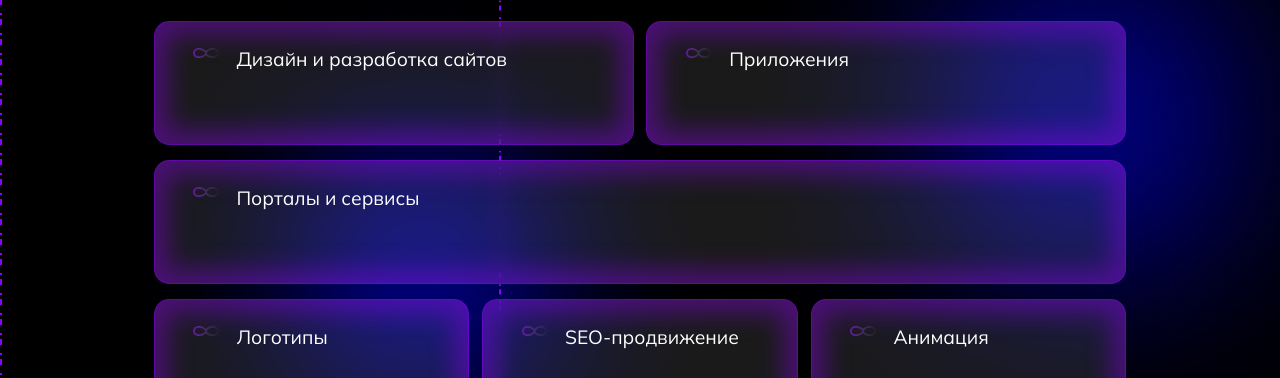
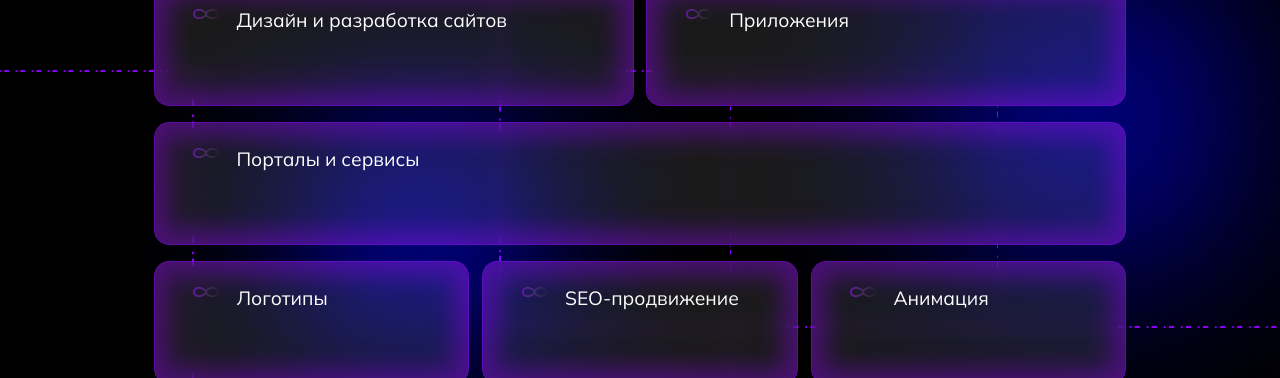
Before and after one commit to WebEvolutionApp/Front, a React (Vite) app: page / in a window 1280 px wide. Shown: the part 2343-2721 px from the top of the page. Built offline with nearby package versions, Linux system fonts and the light colour scheme.

Commit message:
purple lines added

```diff
--- a/src/components/OurServices/OurServices.jsx
+++ b/src/components/OurServices/OurServices.jsx
@@ -6,8 +6,8 @@ import ellipseThree from "../../assets/images/Ellipse3.3.png";
 import ellipseFour from "../../assets/images/Ellipse2.png";
 import TextWindow from "../ui/TextWindow/TextWindow";
 import infinite from "../../assets/images/Infinite.png";
-import lineFour from '../../assets/images/LineFour.png';
-
+import lineFour from '../../assets/images/LineOne.png';
+import lineSix from '../../assets/images/LineSix.png';
 
 
 export function OurServices() {
@@ -41,6 +41,10 @@ export function OurServices() {
     <div id="services" className={s.ourServices__container}>
       <img className={s.ourServices__container__BgLineOne} src={lineFour} alt="" />
       <img className={s.ourServices__container__BgLineTwo} src={lineFour} alt="" />
+      <img className={s.ourServices__container__BgLineThree} src={lineSix} alt="" />
+      <img className={s.ourServices__container__BgLineFour} src={lineFour} alt="" />
+      <img className={s.ourServices__container__BgLineFive} src={lineSix} alt="" />
+      <img className={s.ourServices__container__BgLineSix} src={lineFour} alt="" />
       <img
         className={s.ourServices__container__BgOne}
         src={ellipseThree}
--- a/src/components/OurServices/styles.module.scss
+++ b/src/components/OurServices/styles.module.scss
@@ -36,12 +36,48 @@
         position: absolute;
         top: -1vw;
         left: 39vw;
-        height: 60vw;
+        height: 41vw;
         z-index: 1;
 }
 
     &__BgLineTwo {
         position: absolute;
+        top: -2vw;
+        right: 22vw;
+        height: 41vw;
+        z-index: 1;
+    }
+
+    &__BgLineThree {
+        position: absolute;
+        top: 40vw;
+        left: 39vw;
+        width: 85vw;
+        z-index: 1;
+    }
+
+    &__BgLineFour {
+        position: absolute;
+        top: 20vw;
+        left: 57vw;
+        height: 35vw;
+        z-index: 1;
+    }
+
+    &__BgLineFive {
+        position: absolute;
+        top: 20vw;
+        left: -5vw;
+        width: 80vw;
+        z-index: 1;
+    }
+
+    &__BgLineSix {
+        position: absolute;
+        top: 20vw;
+        left: 15vw;
+        height: 50vw;
+        z-index: 1;
     }
 }
 
@@ -52,8 +88,8 @@
 }
 
 &__title {
-        margin-bottom: 6vw;
-        margin-top: 3vw;
+        margin-bottom: 4vw;
+        margin-top: 2vw;
         @include fontTitleDec2();
         text-shadow:
          /* Белая обводка */
--- a/src/components/OurTeam/OurTeam.jsx
+++ b/src/components/OurTeam/OurTeam.jsx
@@ -5,6 +5,7 @@ import { useState, useMemo } from 'react';
 import { teamArray } from '../../components/TeamSlider/teamArray.data';
 
 import s from './styles.module.scss';
+import lineOne from '../../assets/images/LineOne.png';
 
 function OurTeam() {
   const [currentSlide, setCurrentSlide] = useState(0);
--- a/src/components/OurTeam/styles.module.scss
+++ b/src/components/OurTeam/styles.module.scss
@@ -8,7 +8,10 @@
     flex-direction: column;
     width: 76%;
     margin: 0 auto;
+    position: relative;
   }
+
+
 
   .team-info {
     display: flex;
--- a/src/components/StagesOfWork/styles.module.scss
+++ b/src/components/StagesOfWork/styles.module.scss
@@ -182,7 +182,7 @@
 
 .bg-line-five {
   position: absolute;
-  height: 35vw;
+  height: 38vw;
   right: 10vw;
   top: 50vw;
   z-index: 100;
```
